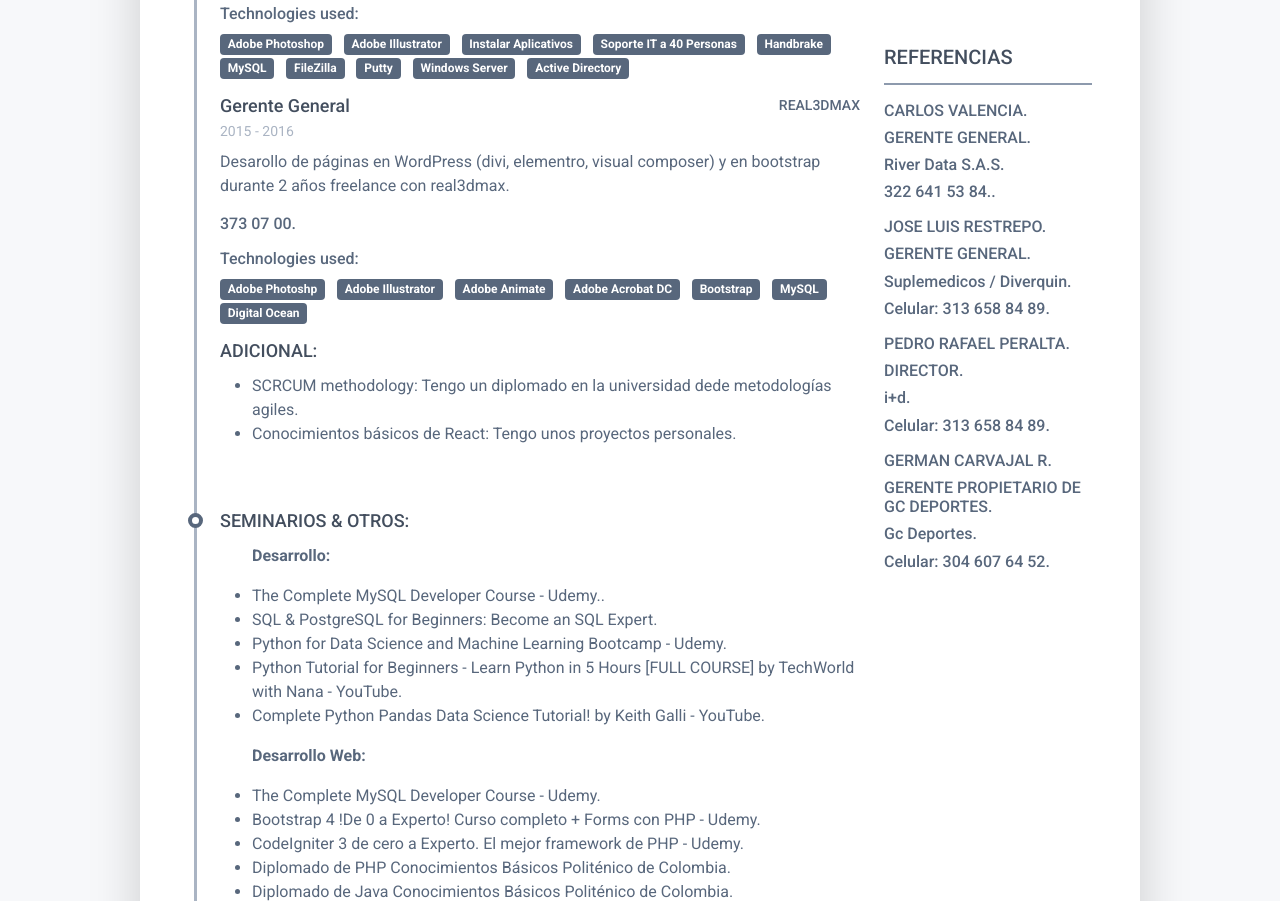
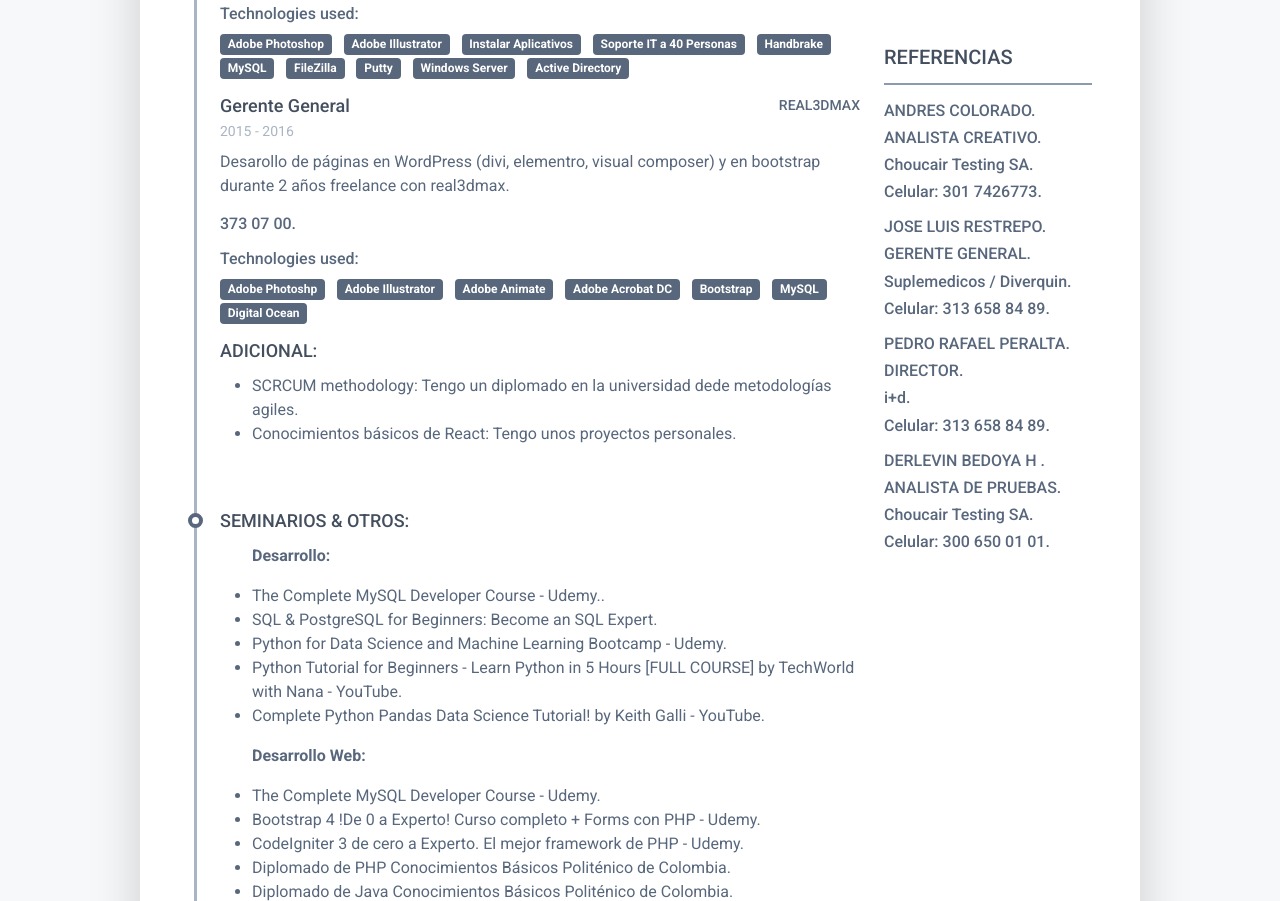
Before and after one commit to julian0808/Hoja-de-vida-JULIAN-MESA-RESTR-Magento-ESEPO, a plain HTML site: page index.html in a window 1280 px wide. Shown: the part 2288-3189 px from the top of the page. Drawn offline with Linux system fonts and the light colour scheme.

Commit message:
Second Commit

```diff
--- a/index.html
+++ b/index.html
@@ -152,7 +152,7 @@
 											    <li class="list-inline-item"><span class="badge bg-secondary badge-pill">FileZilla</span></li>
 											    <li class="list-inline-item"><span class="badge bg-secondary badge-pill">WordPress</span></li>
 											    <li class="list-inline-item"><span class="badge bg-secondary badge-pill">Visual Composer (WordPres)</span></li>
-											    <li class="list-inline-item"><span class="badge bg-secondary badge-pill">Local by Flywheel - Flywheel</span></li>
+												 <li class="list-inline-item"><span class="badge bg-secondary badge-pill">Local by Flywheel - Flywheel</span></li>
 											    <li class="list-inline-item"><span class="badge bg-secondary badge-pill">Scorm Cloud</span></li>
 										    </ul>
 									    </div><!--//resume-timeline-item-desc-->
@@ -161,7 +161,7 @@
 
 								    <article class="resume-timeline-item position-relative pb-5">
 
-									    <div class="resume-timeline-item-header mb-2">
+									     <div class="resume-timeline-item-header mb-2">
 										    <div class="d-flex flex-column flex-md-row">
 										        <h3 class="resume-position-title font-weight-bold mb-1">Diseñador Gráfico.</h3>
 										        <div class="resume-company-name ms-auto">FUNDACION LAS GOLONDRINAS</div>
@@ -444,10 +444,10 @@
 						    <h2 class="resume-section-title text-uppercase font-weight-bold pb-3 mb-3">REFERENCIAS</h2>
 						    <div class="resume-section-content">
 							    <ul class="list-unstyled resume-lang-list">
-									<h6>CARLOS VALENCIA.</h6>
-									<h6>GERENTE GENERAL.</h6>
-									<h6>River Data S.A.S.</h6>
-									<h6>322 641 53 84..</h6>
+									<h6>ANDRES COLORADO.</h6>
+									<h6>ANALISTA CREATIVO.</h6>
+									<h6>Choucair Testing SA.</h6>
+									<h6>Celular: 301 7426773.</h6>
 							    </ul>
 							    <ul class="list-unstyled resume-lang-list">
 									<h6>JOSE LUIS RESTREPO.</h6>
@@ -462,10 +462,10 @@
 									<h6>Celular: 313 658 84 89.</h6>
 							    </ul>
 							    <ul class="list-unstyled resume-lang-list">
-									<h6>GERMAN CARVAJAL R.</h6>
-									<h6>GERENTE PROPIETARIO DE GC DEPORTES.</h6>
-									<h6>Gc Deportes.</h6>
-									<h6>Celular: 304 607 64 52.</h6>
+									<h6>DERLEVIN BEDOYA H .</h6>
+									<h6>ANALISTA DE PRUEBAS.</h6>
+									<h6>Choucair Testing SA.</h6>
+									<h6>Celular: 300 650 01 01.</h6>
 							    </ul>
 						    </div>
 					    </section><!--//interests-section-->
```
